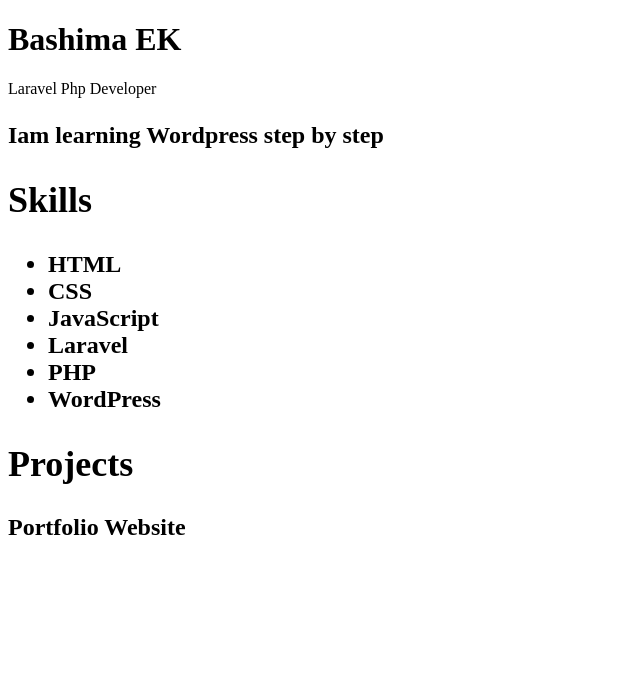
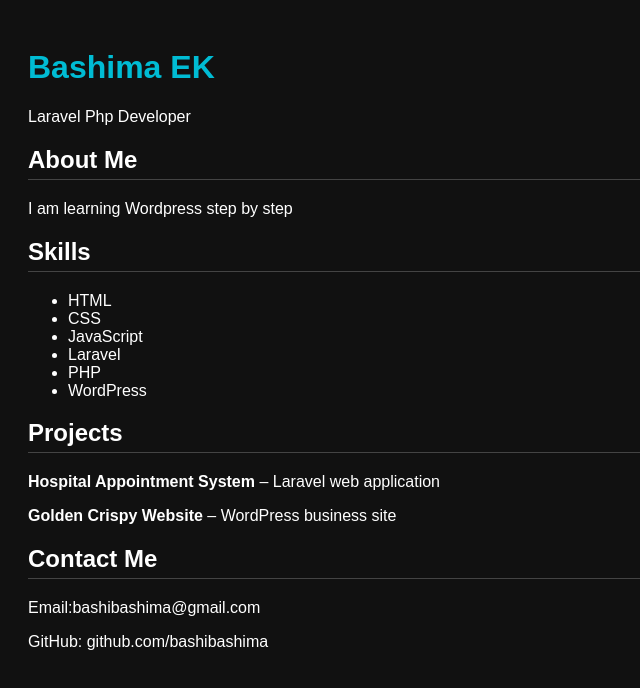
Before and after one commit to bashibashima/my-portfolio, a plain HTML site: page index.html in a window 1280 px wide. Shown: the whole page, without its empty margins (0-640 px from the left). Drawn offline with Linux system fonts and the light colour scheme.

Commit message:
Add files via upload
added background color

```diff
--- a/index.html
+++ b/index.html
@@ -1,16 +1,19 @@
 <!DOCTYPE html>
-<html >
+<html>
+
 <head>
     <title>My Portfolio</title>
+     <link rel="stylesheet" href="style.css">
 </head>
+
 <body>
-
     <h1>Bashima EK</h1>
     <p>Laravel Php Developer </p>
 
-    <h2><About Me </h2>
-        <p>Iam learning Wordpress step by step</p>
+    <h2>About Me </h2>
+    <p>I am learning Wordpress step by step</p>
 
+    <section>
     <h2>Skills</h2>
     <ul>
         <li>HTML</li>
@@ -20,9 +23,20 @@
         <li>PHP</li>
         <li>WordPress</li>
     </ul>
+    </section>
+
+    <section>
     <h2>Projects</h2>
-<p>Portfolio Website</p>
+    <p><b>Hospital Appointment System</b> – Laravel web application</p>
 
+    <p><b>Golden Crispy Website</b> – WordPress business site</p>
+     </section>
+
+    <section>
+    <h2>Contact Me</h2>
+    <p>Email:bashibashima@gmail.com
+    <p>GitHub: github.com/bashibashima</p>
+  </section>
 
 
 
```
Lines whose indentation alone changed are shown as unchanged.
